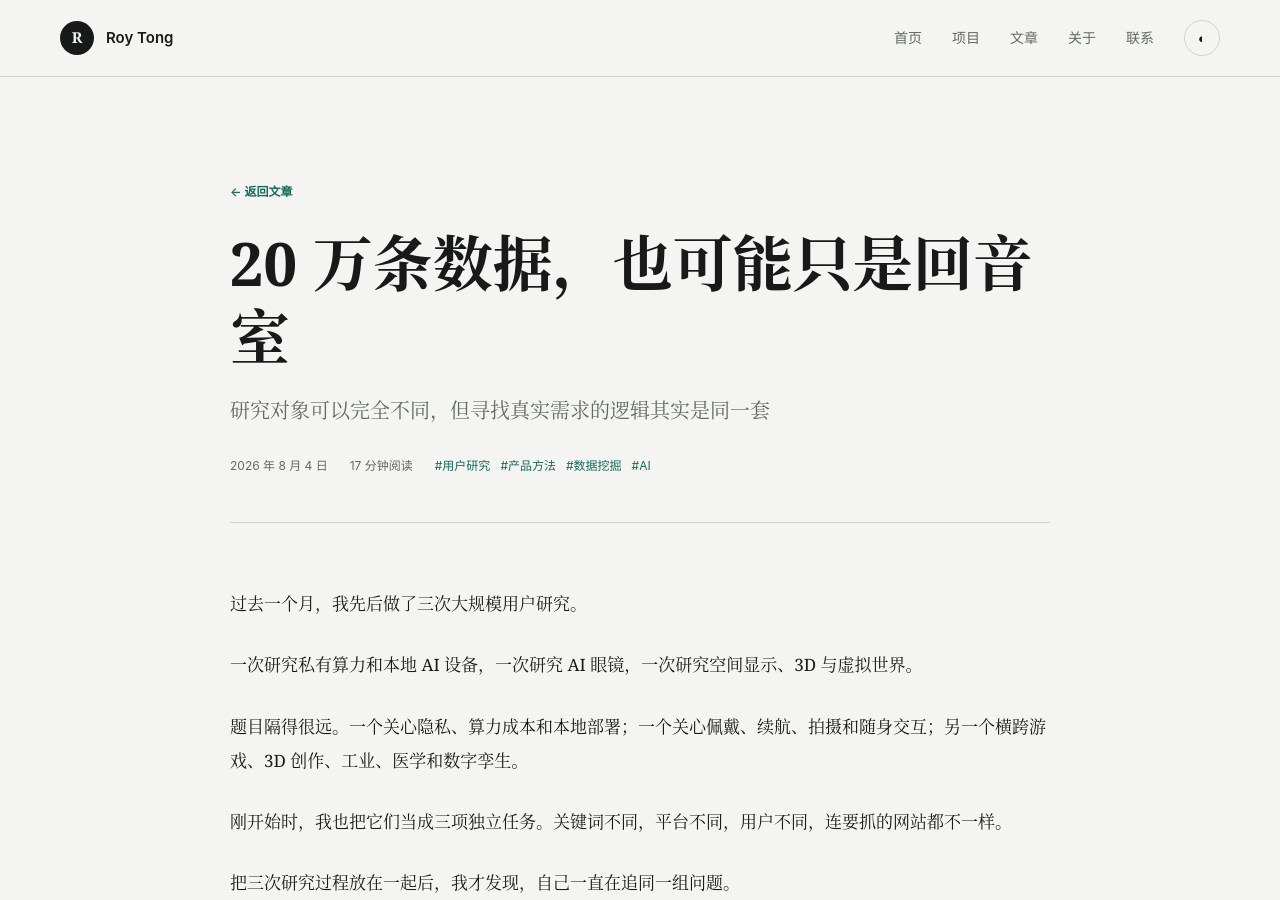
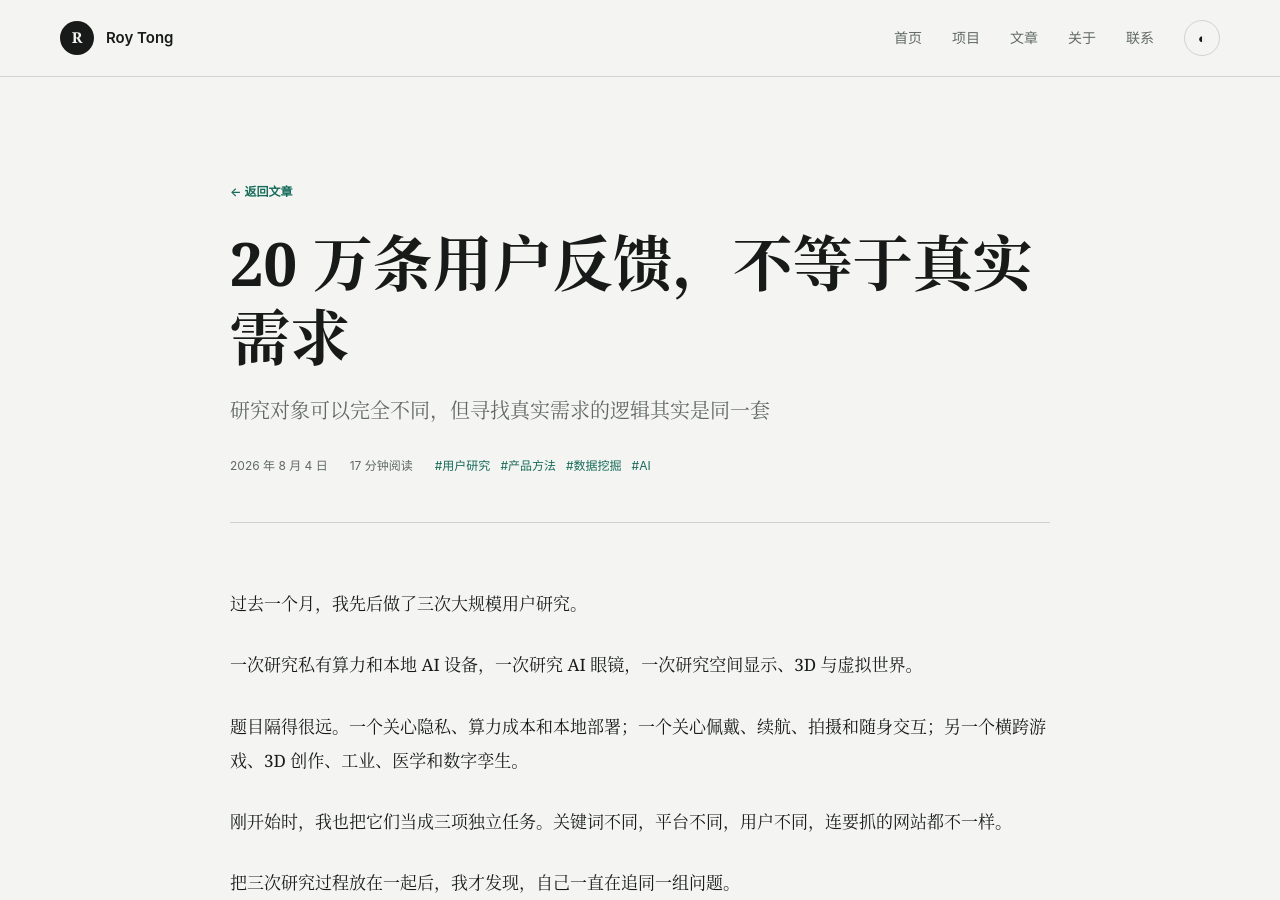
Before and after one commit to roy-tong/roy-tong.github.io, a Jekyll site: the page built from _posts/2026-08-04-scene-user-demand-evidence-research.md, in a window 1280 px wide and 900 px high. Built offline with Jekyll 4.4.1, drawn with Linux system fonts in a browser that asks for light colours.

Commit message:
clarify user research article title

```diff
--- a/_posts/2026-08-04-scene-user-demand-evidence-research.md
+++ b/_posts/2026-08-04-scene-user-demand-evidence-research.md
@@ -1,6 +1,6 @@
 ---
 layout: post
-title: "20 万条数据，也可能只是回音室"
+title: "20 万条用户反馈，不等于真实需求"
 subtitle: "研究对象可以完全不同，但寻找真实需求的逻辑其实是同一套"
 date: 2026-08-04 20:00:00 +0800
 tags: [用户研究, 产品方法, 数据挖掘, AI]
```
